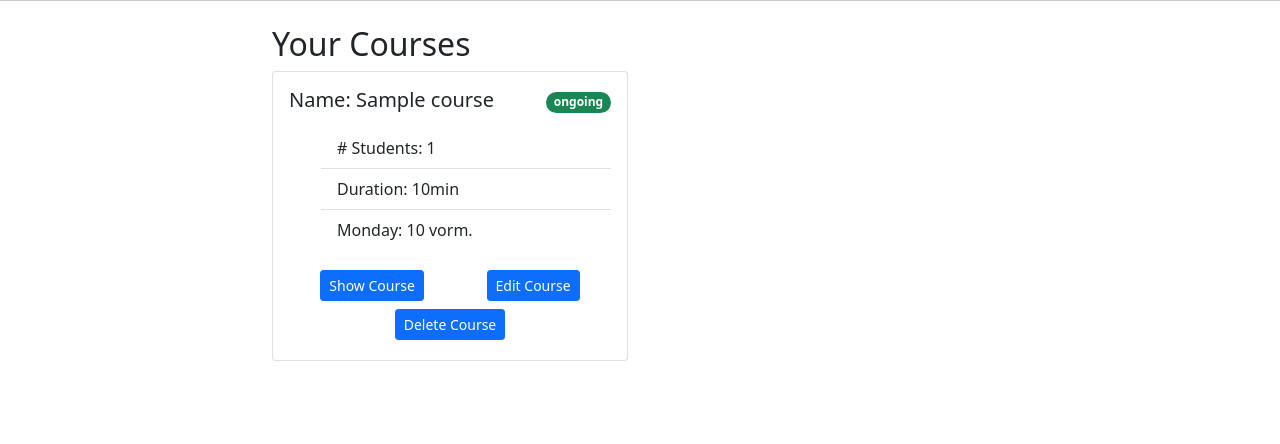
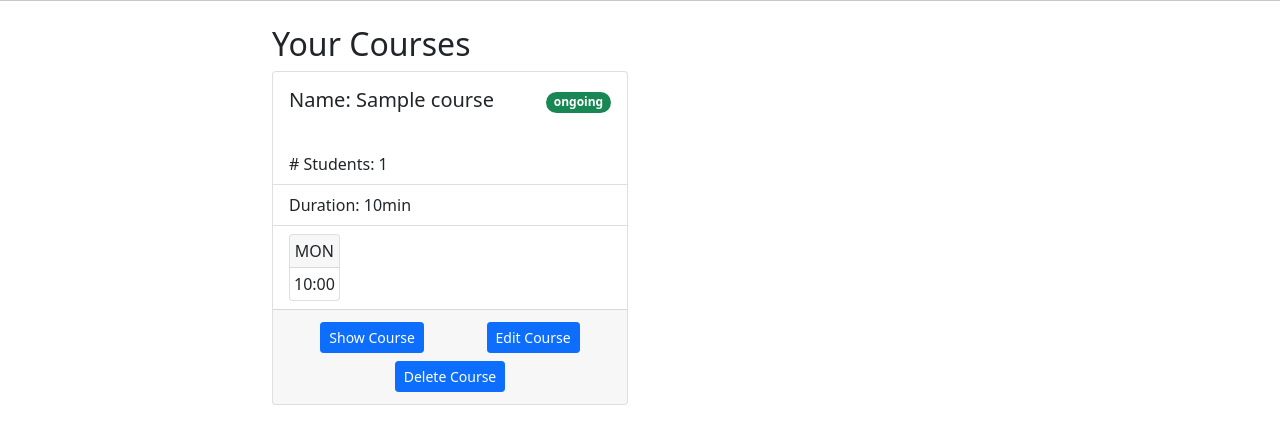
Before and after one commit to lheimbs/attendance-monitor, a Django app: page /control/teacher/ in a window 1280 px wide. Shown: the part 56-500 px from the top of the page. Run offline with Django 3.2, Linux system fonts and the light colour scheme; a user stored in the database is signed in; tables that the repository leaves empty hold one stand-in row (values such as "Sample post").

Commit message:
Improve courses status display

```diff
--- a/attendancecontrol/control/models/courses.py
+++ b/attendancecontrol/control/models/courses.py
@@ -7,13 +7,13 @@
 
 
 class WeekDayChoices(models.IntegerChoices):
-    MONDAY = 0
-    TUESDAY = 1
-    WEDNESDAY = 2
-    THURSDAY = 3
-    FRIDAY = 4
-    SATURDAY = 5
-    SUNDAY = 6
+    MONDAY = 0, 'MON'
+    TUESDAY = 1, 'TUE'
+    WEDNESDAY = 2, 'WED'
+    THURSDAY = 3, 'THU'
+    FRIDAY = 4, 'FRI'
+    SATURDAY = 5, 'SAT'
+    SUNDAY = 6, 'SUN'
 
 
 class WeekDay(models.Model):
@@ -31,12 +31,12 @@
         )
 
     def get_this_weeks_date(self):
-        now = timezone.now().replace(
+        now = timezone.localtime(timezone.localtime().replace(
             hour=self.time.hour,
             minute=self.time.minute,
             second=self.time.second,
             microsecond=0
-        )
+        ), timezone.utc)
         return now + timezone.timedelta(days=-now.weekday()+self.day)
 
     class Meta:
@@ -119,6 +119,23 @@
                 return True
         return False
 
+    def get_next_date(self):
+        """Get the next date the course is taking place.
+        If there are no dates for this course, return None.
+        """
+        next_dates = []
+        for weekday in self.start_times.all():
+            weekday_endtime = weekday.get_this_weeks_date() + timezone.timedelta(minutes=self.duration)
+            if weekday_endtime > timezone.now():
+                next_dates.append(weekday_endtime)
+        if next_dates:
+            return min(next_dates) - timezone.timedelta(minutes=self.duration)
+        return None
+
+    @property
+    def sorted_start_times_set(self):
+        return sorted(list(self.start_times.all()), key=lambda wd: wd.get_this_weeks_date())
+
     def __str__(self):
         return (
             f"name: {self.name}, "
--- a/attendancecontrol/control/models/users.py
+++ b/attendancecontrol/control/models/users.py
@@ -69,5 +69,9 @@
     user = models.OneToOneField(User, on_delete=models.CASCADE, primary_key=True)
     courses = models.ManyToManyField('Course')
 
+    @property
+    def get_full_name(self):
+        return f"{self.user.first_name} {self.user.last_name}"
+
     def __str__(self):
         return str(self.user)
--- a/attendancecontrol/control/static/control/style.css
+++ b/attendancecontrol/control/static/control/style.css
@@ -1,9 +1,2 @@
-.hidden { display: none !important; }
-.visible { display: initial; }
-
-.dot {
-    height: 25px;
-    width: 25px;
-    border-radius: 50%;
-    display: inline-block;
-}
+.weekday-display-container:first { margin-right: 0; }
+.weekday-display-container { margin-right: 1rem; }
--- /dev/null
+++ b/attendancecontrol/control/templates/snippets/course_status_indicator.html
@@ -0,0 +1,5 @@
+<div class="col-md-auto course-status-icon-container">
+    <span class="course-status-{{ course.id }}-ongoing badge rounded-pill bg-success {{ course.is_ongoing|yesno:',visually-hidden,visually-hidden' }}">ongoing</span>
+    <span class="course-status-{{ course.id }}-unknown badge rounded-pill bg-warning visually-hidden">unknown</span>
+    <span class="course-status-{{ course.id }}-stopped badge rounded-pill bg-danger {{ course.is_ongoing|yesno:'visually-hidden,,visually-hidden' }}">not ongoing</span>
+</div>
--- /dev/null
+++ b/attendancecontrol/control/templates/snippets/weekday_in_row_as_card.html
@@ -0,0 +1,6 @@
+<div class="card p-0 gx-1 weekday-display-container">
+    {# <div class="d-flex flex-column p-2"> #}
+        <div class="card-header p-1">{{ day.get_day_display }}</div>
+        <div class="card-body p-1">{{ day.time|time:"H:i" }}</div>
+    {# </div> #}
+</div>
--- a/attendancecontrol/control/templates/teachers/courses_list.html
+++ b/attendancecontrol/control/templates/teachers/courses_list.html
@@ -3,35 +3,35 @@
 {% block content %}
 <h2>Your Courses</h2>
 
-<span id="course-status-url" class="hidden" data-course-status-url="{% url 'teacher:courses_status' %}"></span>
+<span id="course-status-url" class="visually-hidden" data-course-status-url="{% url 'teacher:courses_status' %}"></span>
 
-<div class="row">
+<div class="row gy-2">
 {% for course in courses %}
     <div class="col-sm-6">
-        <div class="card">
+        <div class="card h-100 d-flex flex-column justify-content-between">
+        <div>
             <div class="card-body">
                 <div class="card-title row">
                     <h5 class="h5 col">Name: {{ course.name }}</h5>
-                <div class="col-md-auto course-status-icon-container">
-                    <span class="course-status-{{ course.id }}-ongoing badge rounded-pill bg-success hidden">ongoing</span>
-                    <span class="course-status-{{ course.id }}-unknown badge rounded-pill bg-warning hidden">unknown</span>
-                    <span class="course-status-{{ course.id }}-stopped badge rounded-pill bg-danger">not ongling</span>
+                    {% include 'snippets/course_status_indicator.html' with course=course %}
                 </div>
             </div>
-            <ul class="list-group-flush">
+            <ul class="list-group list-group-flush">
                 <li class="list-group-item"># Students: {{ course.student_set.count }}</li>
                 <li class="list-group-item">Duration: {{ course.duration }}min</li>
-                {% for day in course.start_times.all %}
-                    <li class="list-group-item">{{ day.get_day_display }}: {{ day.time|time }}</li>
+                <li class="list-group-item d-flex text-center flex-wrap">
+                {% for day in course.sorted_start_times_set %}
+                    {% include 'snippets/weekday_in_row_as_card.html' with day=day %}
                 {% empty %}
-                    <li class="list-group-item">No times registered for this course</li>
+                    No times registered for this course...
                 {% endfor %}
+                </li>
             </ul>
-            <div class="d-flex justify-content-around gx-1 flex-wrap">
+        </div>
+        <div class="card-footer d-flex justify-content-around gx-1 flex-wrap">
             <a href="{{ course.get_absolute_teacher_url }}" class="btn btn-primary m-1 btn-sm">Show Course</a>
             <a href="{{ course.get_absolute_teacher_edit_url }}" class="btn btn-primary m-1 btn-sm">Edit Course</a>
             <a href="{{ course.get_absolute_teacher_delete_url }}" class="btn btn-primary m-1 btn-sm">Delete Course</a>
-            </div>
         </div>
         </div>
     </div>
@@ -53,25 +53,24 @@
         success: function (data) {
             for (course_id in data) {
                 if (data[course_id]) {
-                    $(".course-status-"+course_id+"-ongoing").removeClass('hidden');
-                    $(".course-status-"+course_id+"-stopped").addClass('hidden');
-                    $(".course-status-"+course_id+"-unknown").addClass('hidden');
+                    $(".course-status-"+course_id+"-ongoing").removeClass('visually-hidden');
+                    $(".course-status-"+course_id+"-stopped").addClass('visually-hidden');
+                    $(".course-status-"+course_id+"-unknown").addClass('visually-hidden');
                 }
                 else {
-                    $(".course-status-"+course_id+"-ongoing").addClass('hidden');
-                    $(".course-status-"+course_id+"-stopped").removeClass('hidden');
-                    $(".course-status-"+course_id+"-unknown").addClass('hidden');
+                    $(".course-status-"+course_id+"-ongoing").addClass('visually-hidden');
+                    $(".course-status-"+course_id+"-stopped").removeClass('visually-hidden');
+                    $(".course-status-"+course_id+"-unknown").addClass('visually-hidden');
                 }
             }
         },
         error: function() {
-            $('span[class^="course-status-"][class*="-ongoing"]').addClass('hidden');
-            $('span[class^="course-status-"][class*="-stopped"]').addClass('hidden');
-            $('span[class^="course-status-"][class*="-unknown"]').removeClass('hidden');
+            $('span[class^="course-status-"][class*="-ongoing"]').addClass('visually-hidden');
+            $('span[class^="course-status-"][class*="-stopped"]').addClass('visually-hidden');
+            $('span[class^="course-status-"][class*="-unknown"]').removeClass('visually-hidden');
         }
     });
 }
-get_courses_states();
-setInterval(get_courses_states, 30000); // 30 seconds
+setInterval(get_courses_states, 60000); // 1 minute
 </script>
 {% endblock %}
--- a/attendancecontrol/control/views/students.py
+++ b/attendancecontrol/control/views/students.py
@@ -63,8 +63,10 @@
     template_name = 'students/courses_list.html'
 
     def get_queryset(self):
-        student = self.request.user.student
-        return student.courses.all()
+        """Sort courses first by ongoing true then false and then ascending by id"""
+        courses = self.request.user.student.courses.all()
+        # not is_ongoing because: True > False
+        return sorted(list(courses), key=lambda c: (not c.is_ongoing(), c.id))
 
 
 @method_decorator([login_required, student_required], name='dispatch')
--- a/attendancecontrol/control/views/teachers.py
+++ b/attendancecontrol/control/views/teachers.py
@@ -9,8 +9,8 @@
 
 from .. import forms
 from ..decorators import teacher_required
-from ..models.users import User
-from ..models.courses import Course, WeekDay, AccessToken
+from ..models import User, Course, WeekDay, AccessToken
+from ..utils import get_users_courses_ongoing_states
 
 
 class TeacherSignUpView(CreateView):
@@ -36,7 +36,10 @@
     template_name = 'teachers/courses_list.html'
 
     def get_queryset(self):
-        return self.request.user.teacher.courses.all()
+        """Sort courses first by ongoing true then false and then ascending by id"""
+        courses = self.request.user.teacher.courses.all()
+        # not is_ongoing because: True > False
+        return sorted(list(courses), key=lambda c: (not c.is_ongoing(), c.id))
 
 
 @method_decorator([login_required, teacher_required], name='dispatch')
@@ -63,10 +66,11 @@
         if formset.is_valid() and form.is_valid():
             self.object = form.save()
             for weekday_data in formset.cleaned_data:
-                weekday = WeekDay.objects.create(
-                    day=weekday_data['day'], time=weekday_data['time']
-                )
-                self.object.start_times.add(weekday)
+                if weekday_data:
+                    weekday = WeekDay.objects.create(
+                        day=weekday_data['day'], time=weekday_data['time']
+                    )
+                    self.object.start_times.add(weekday)
             self.request.user.teacher.courses.add(self.object)
             return redirect(self.get_success_url())
         else:
@@ -178,7 +182,5 @@
 @login_required
 @teacher_required
 def get_courses_states(request):
-    courses = {}
-    for course in request.user.teacher.courses.all():
-        courses[course.id] = True if course.is_ongoing() else False
+    courses = get_users_courses_ongoing_states(request.user.teacher)
     return JsonResponse(courses)
```
Also changed, not shown: attendancecontrol/control/templates/students/courses_list.html (+26 -29 lines), attendancecontrol/control/utils.py (added, +11 -0 lines). Lines whose indentation alone changed are shown as unchanged.
